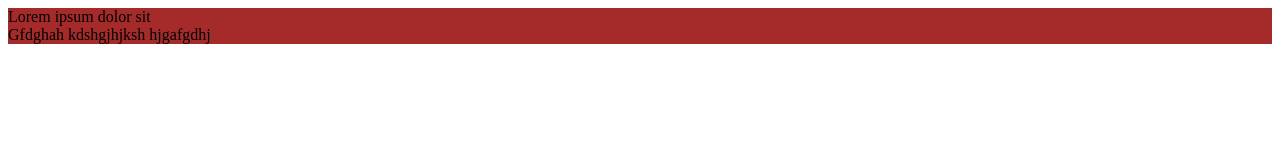
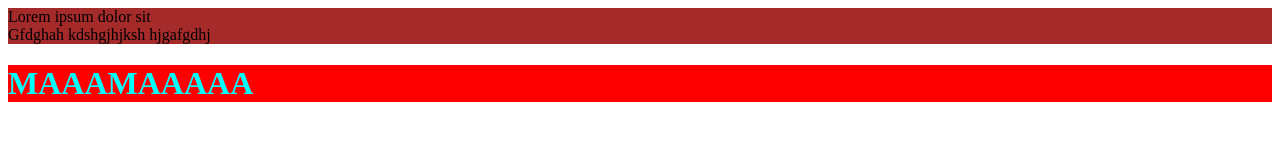
Before and after one commit to Ilyshkss/test, a plain HTML site: page index.html in a window 1280 px wide. Drawn offline with Linux system fonts and the light colour scheme.

Commit message:
add h1 with styles

```diff
--- a/index.html
+++ b/index.html
@@ -9,5 +9,6 @@
 <body>
     <div>Lorem ipsum dolor sit</div>
     <div>Gfdghah kdshgjhjksh hjgafgdhj</div>
+    <h1>MAAAMAAAAA</h1>
 </body>
 </html>
--- a/style.css
+++ b/style.css
@@ -1,3 +1,8 @@
 div {
     background-color: brown;
 }
+
+h1 {
+    background-color: red;
+    color: aqua;
+}
```
